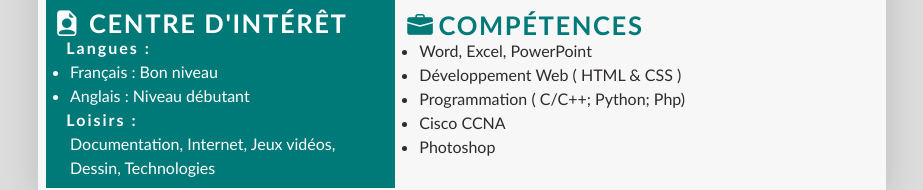
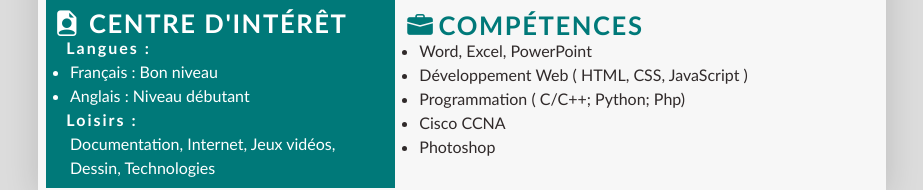
Before and after one commit to mamyero/mamyero.github.io, a plain HTML site: page cv/index.html in a window 1280 px wide. Shown: the part 585-775 px from the top of the page, without its empty margins (178-1101 px from the left). Drawn offline with Linux system fonts and the light colour scheme.

Commit message:
Update index.html

```diff
--- a/cv/index.html
+++ b/cv/index.html
@@ -130,7 +130,7 @@
 						</h2>
 						<ul class="marge hauteurLigne">
 							<li>Word, Excel, PowerPoint</li>
-							<li>Développement Web ( HTML &amp; CSS )</li>
+							<li>Développement Web ( HTML, CSS, JavaScript )</li>
 							<li>Programmation ( C/C++; Python; Php)</li>
 							<li>Cisco CCNA</li>
 							<li>Photoshop</li>
```
